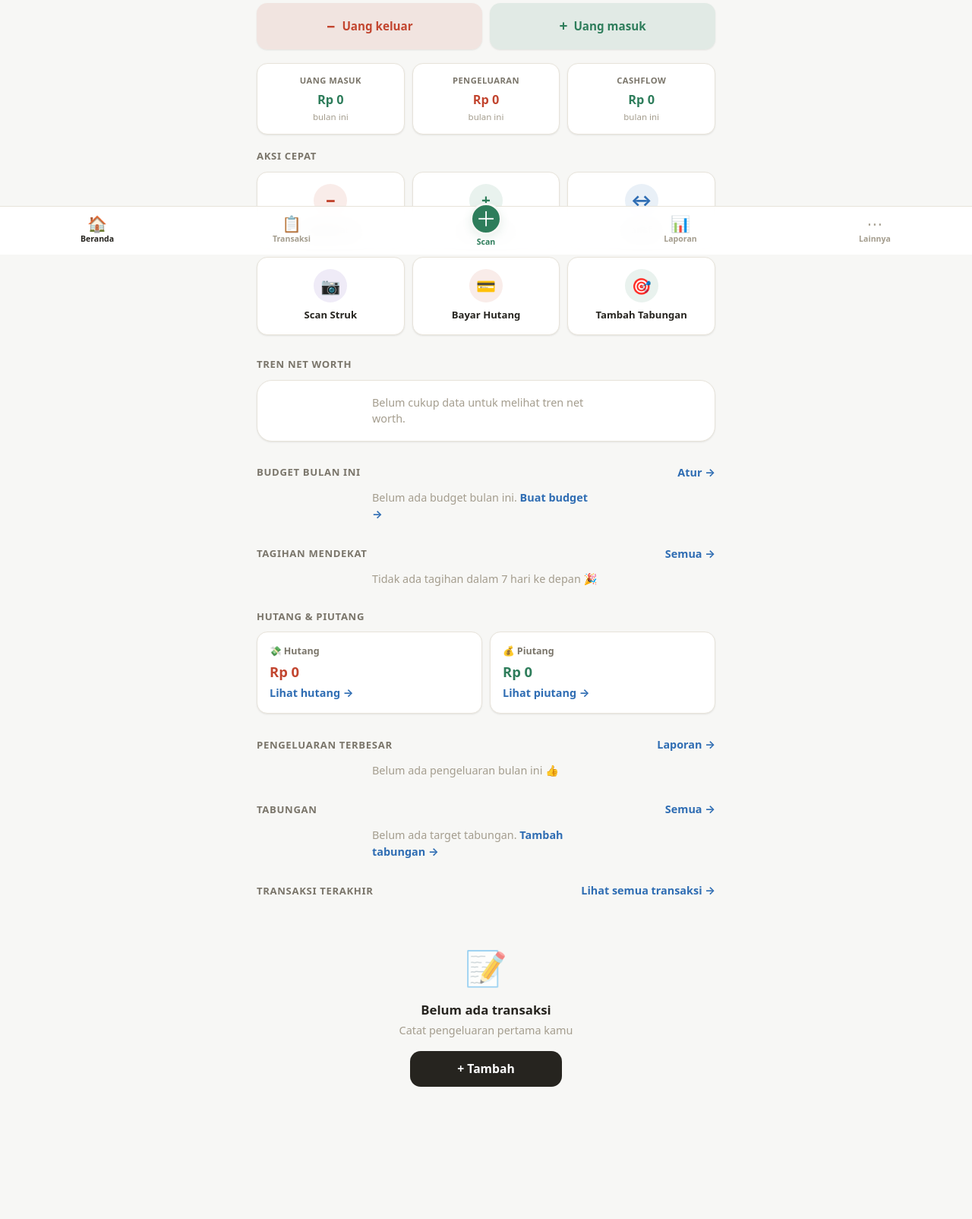
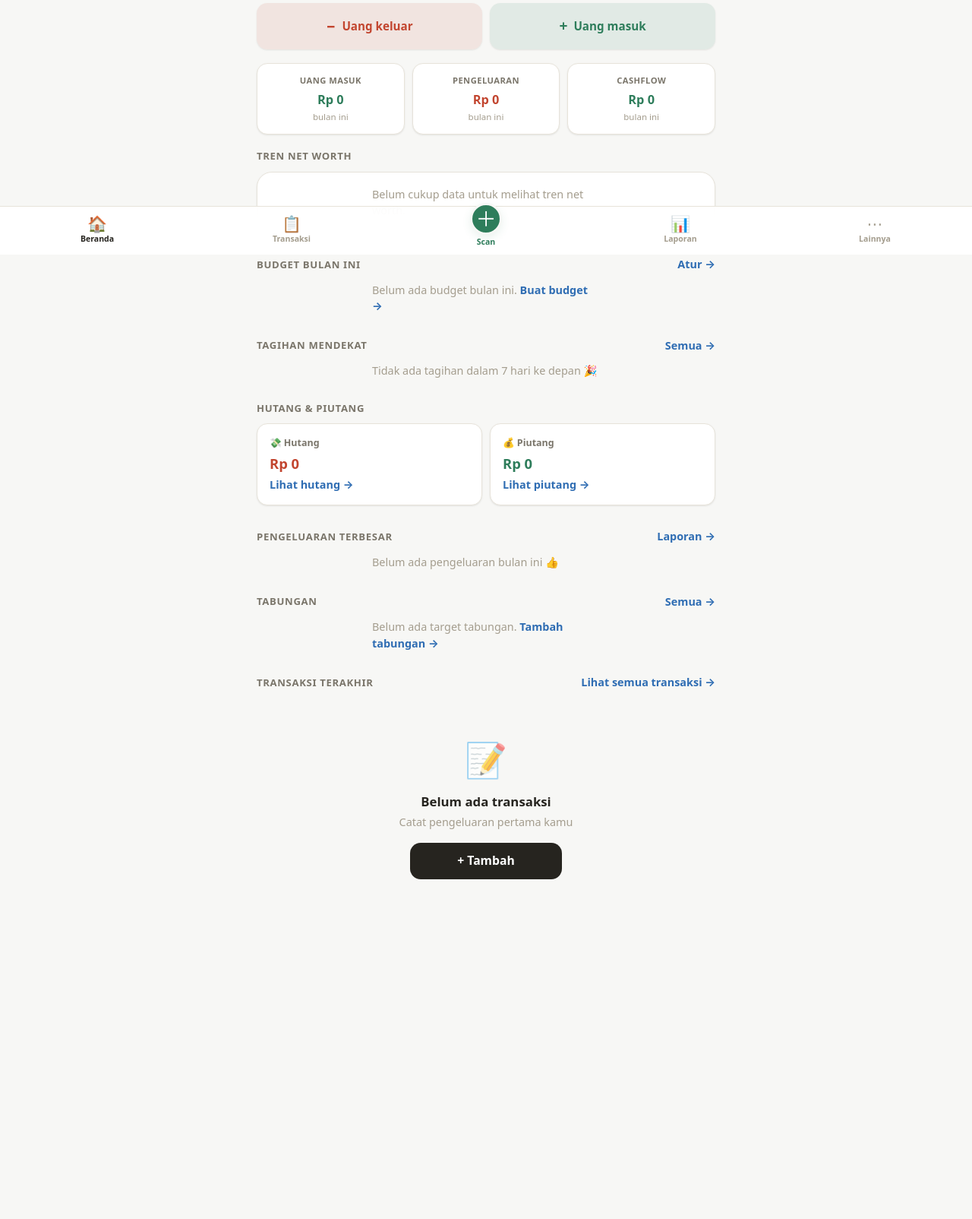
Before and after one commit to masmbull/Personal-Financing, a FastAPI app: page / in a window 1280 px wide. Shown: the part 465-2069 px from the top of the page at 76% size. After the commit the page ends 1622 px from the top, so only its background shows below. Run offline with FastAPI, Linux system fonts and the light colour scheme; data comes from the database, SQL or seed files in the repository; data that the repository does not hold is empty.

Commit message:
refactor: dashboard hapus action-grid redundan; add .chip CSS; update tests

```diff
--- a/app/static/css/style.css
+++ b/app/static/css/style.css
@@ -264,6 +264,8 @@ h1{font-size:1.6rem}h2{font-size:1.25rem}h3{font-size:1.05rem}
 .tab-income.active{color:var(--green)}
 .tab-transfer.active{color:var(--purple)}
 .chip-row{display:flex;gap:8px;flex-wrap:wrap}
+.chip{display:inline-flex;align-items:center;gap:5px;padding:8px 14px;border-radius:var(--r-pill);background:var(--bg-card);border:1px solid var(--line-strong);font-weight:600;font-size:.87rem;color:var(--ink-2)}
+.chip.active{background:var(--ink);color:var(--bg-card);border-color:var(--ink)}
 
 /* ---- bottom nav ---- */
 .bottom-nav{
--- a/app/templates/dashboard.html
+++ b/app/templates/dashboard.html
@@ -54,18 +54,6 @@
             <div class="summary-label">Cashflow</div>
             <div class="summary-value {% if data.monthly_cashflow >= 0 %}text-green{% else %}text-red{% endif %}">{{ format_rupiah(data.monthly_cashflow) }}</div>
             <div class="summary-sub">bulan ini</div>
-        </div>
-    </section>
-
-    <section class="section">
-        <div class="section-header"><h2 class="section-title">Aksi cepat</h2></div>
-        <div class="action-grid">
-            <a href="/transactions/add?tx_type=EXPENSE" class="action-tile"><span class="ai ai-red">−</span>Pengeluaran</a>
-            <a href="/transactions/add?tx_type=INCOME" class="action-tile"><span class="ai ai-green">+</span>Pemasukan</a>
-            <a href="/transfer" class="action-tile"><span class="ai ai-blue">↔</span>Transfer</a>
-            <a href="/receipts/upload" class="action-tile"><span class="ai ai-purple">📷</span>Scan Struk</a>
-            <a href="/debts" class="action-tile"><span class="ai ai-red">💳</span>Bayar Hutang</a>
-            <a href="/savings/create" class="action-tile"><span class="ai ai-green">🎯</span>Tambah Tabungan</a>
         </div>
     </section>
 
```
Also changed, not shown: tests/test_ui.py (+2 -2 lines).
